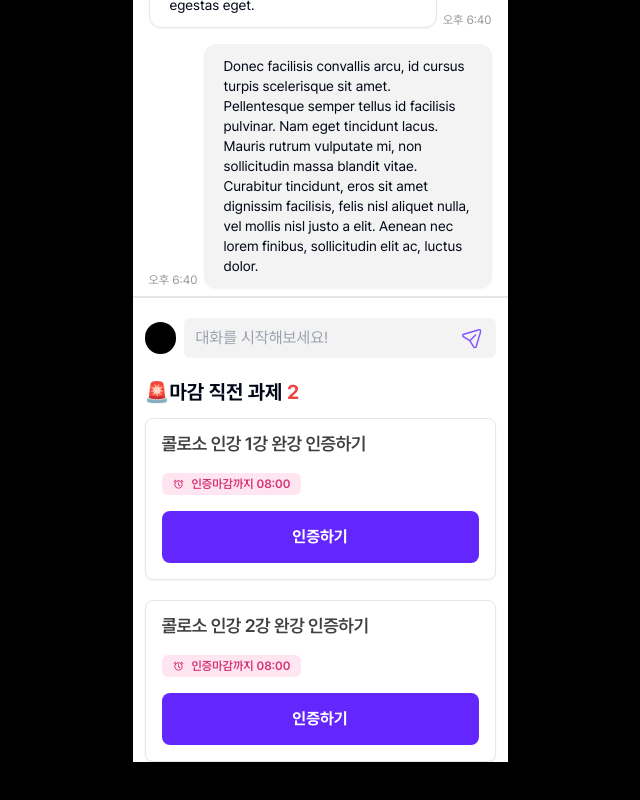
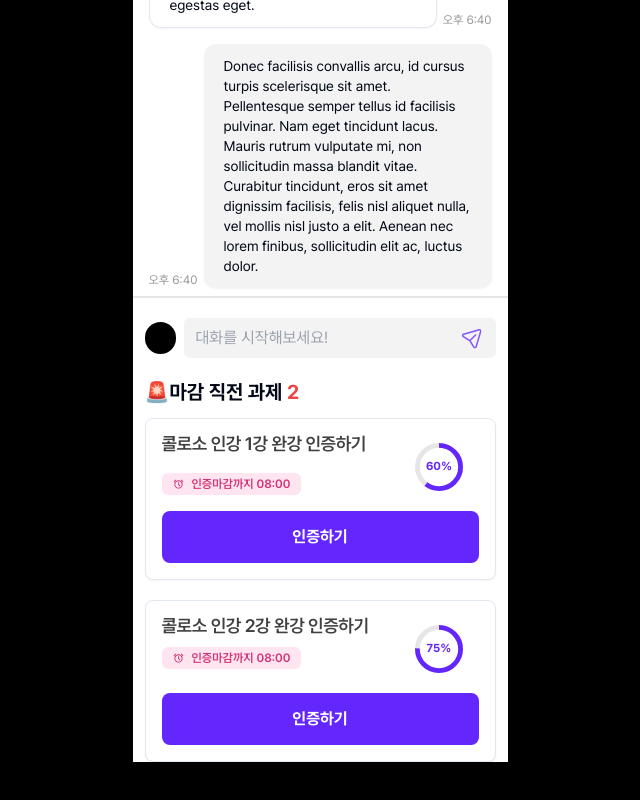
Before and after one commit to SuaJeong-winter/Swith_snProject, a Next.js app: page /search/searchMates in a window 1280 px wide. Shown: the part 1558-2358 px from the top of the page, without its empty margins (320-960 px from the left). Built offline with nearby package versions, Linux system fonts and the light colour scheme.

Commit message:
feat: 마감과제 progress bar 추가

```diff
--- a/package.json
+++ b/package.json
@@ -24,6 +24,7 @@
     "lucide-react": "^0.424.0",
     "next": "14.2.5",
     "react": "^18",
+    "react-circular-progressbar": "^2.1.0",
     "react-day-picker": "8.10.1",
     "react-dom": "^18",
     "tailwind-merge": "^2.4.0"
--- a/src/components/studyroom/task-deadline.tsx
+++ b/src/components/studyroom/task-deadline.tsx
@@ -1,7 +1,10 @@
+'use client'
 import { Badge } from '../ui/badge'
 import { Button } from '../ui/button'
 import { Card, CardContent, CardHeader, CardTitle } from '../ui/card'
 import Alram from '~/assets/icon_alarm.svg'
+import { CircularProgressbar, buildStyles } from 'react-circular-progressbar'
+import 'react-circular-progressbar/dist/styles.css'
 
 export default function TaskDeadline() {
   return (
@@ -12,7 +15,7 @@ export default function TaskDeadline() {
         </h2>
         <div className="flex flex-col gap-5">
           <Card>
-            <CardHeader>
+            <CardHeader className="relative">
               <CardTitle className="mb-3">
                 콜로소 인강 1강 완강 인증하기
               </CardTitle>
@@ -20,13 +23,28 @@ export default function TaskDeadline() {
                 <Alram className="mr-2" />
                 인증마감까지 08:00
               </Badge>
+              <div className="absolute right-8 top-4 h-12 w-12">
+                <CircularProgressbar
+                  value={60}
+                  text={`${60}%`}
+                  strokeWidth={10}
+                  styles={buildStyles({
+                    textSize: '24px',
+                    textColor: 'hsl(257 98% 57%)',
+                    pathColor: 'hsl(257 98% 57%)',
+                    trailColor: 'hsl(0 0% 90%)',
+                    strokeLinecap: 'butt',
+                  })}
+                />
+              </div>
             </CardHeader>
             <CardContent>
               <Button className="w-full">인증하기</Button>
             </CardContent>
           </Card>
           <Card>
-            <CardHeader>
+            <CardHeader className="relative">
+              <div>
                 <CardTitle className="mb-3">
                   콜로소 인강 2강 완강 인증하기
                 </CardTitle>
@@ -34,6 +52,21 @@ export default function TaskDeadline() {
                   <Alram className="mr-2" />
                   인증마감까지 08:00
                 </Badge>
+              </div>
+              <div className="absolute right-8 top-4 h-12 w-12">
+                <CircularProgressbar
+                  value={75}
+                  text={`${75}%`}
+                  strokeWidth={10}
+                  styles={buildStyles({
+                    textSize: '24px',
+                    textColor: 'hsl(257 98% 57%)',
+                    pathColor: 'hsl(257 98% 57%)',
+                    trailColor: 'hsl(0 0% 90%)',
+                    strokeLinecap: 'butt',
+                  })}
+                />
+              </div>
             </CardHeader>
             <CardContent>
               <Button className="w-full">인증하기</Button>
```
Also changed, not shown: 1 other file (tests, documents, lock files or other folders). Lines whose indentation alone changed are shown as unchanged.
